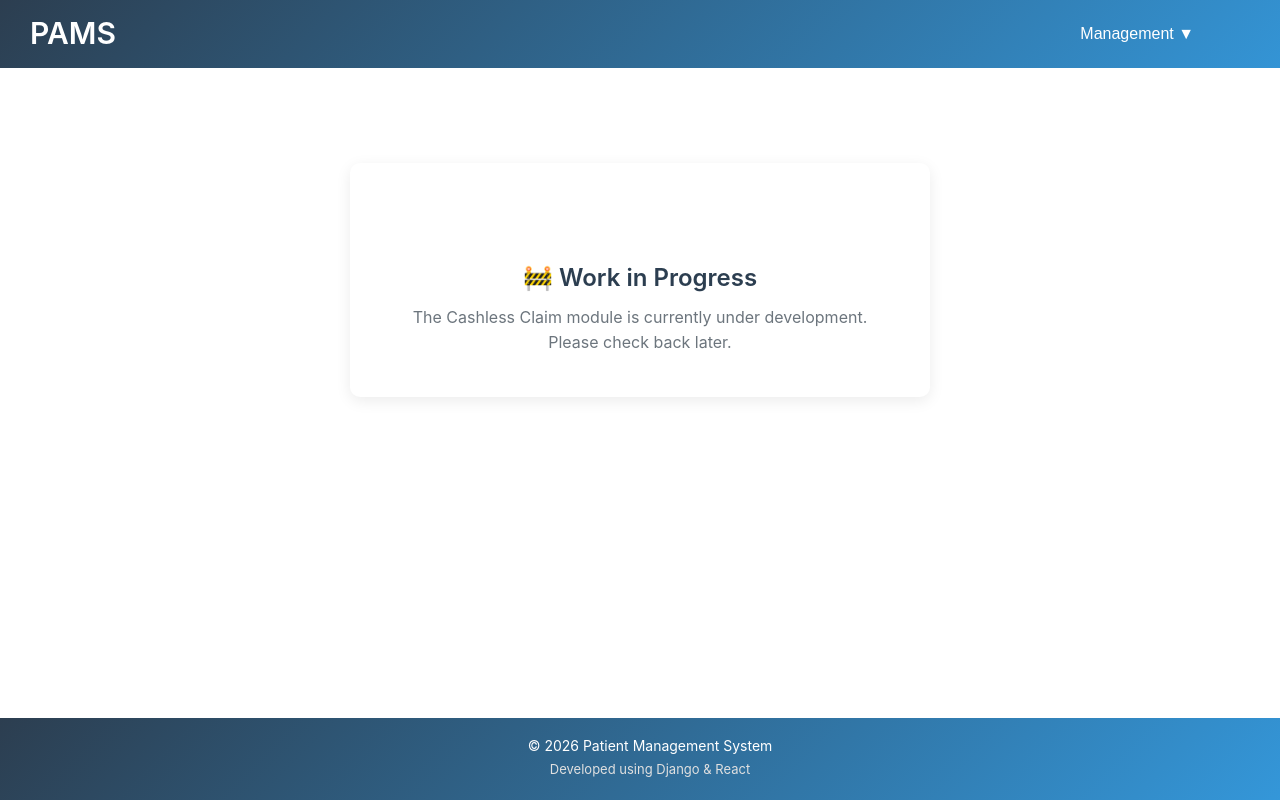
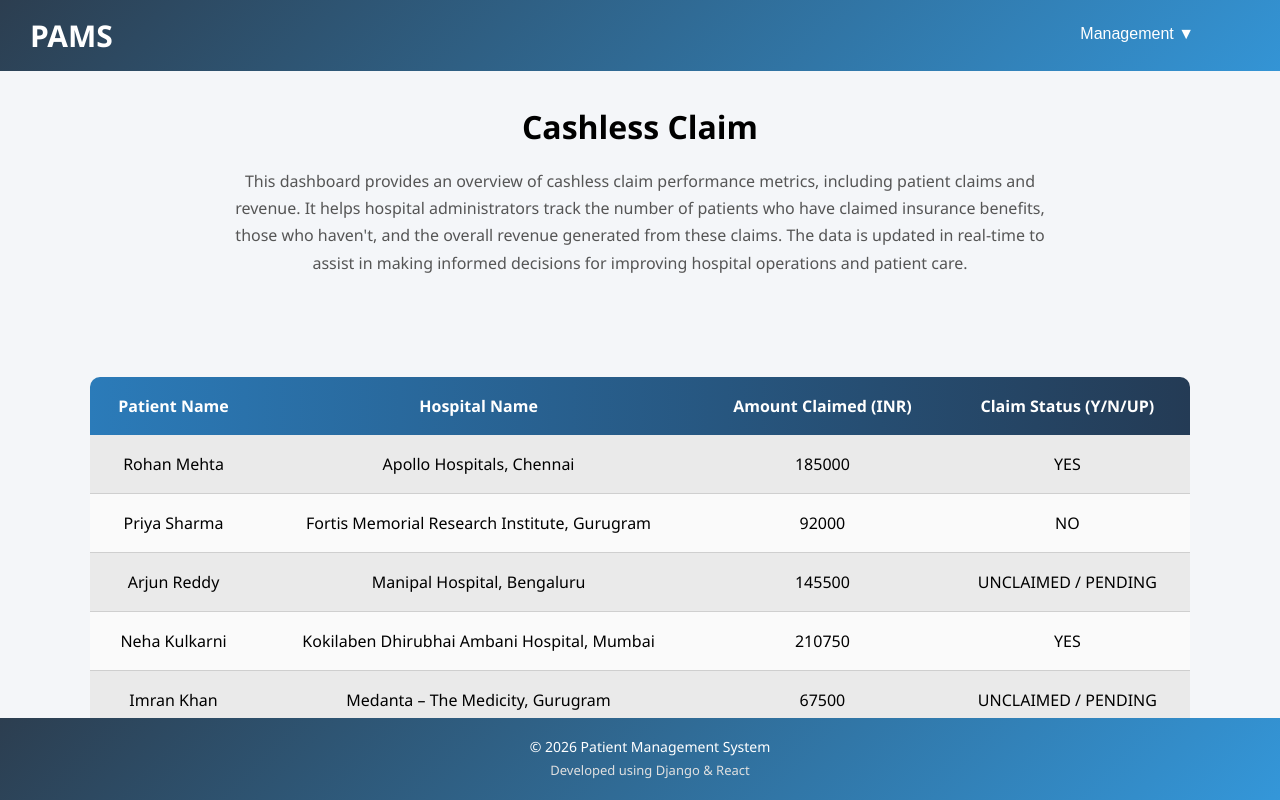
Before and after one commit to gopal0681/patient-management, a React (Create React App) app in the folder frontend/: page /cashless-claim in a window 1280 px wide. Built offline with nearby package versions, Linux system fonts and the light colour scheme; no server answers.

Commit message:
Added additional pages

```diff
--- a/frontend/src/CSS/CashlessClaim.css
+++ b/frontend/src/CSS/CashlessClaim.css
@@ -1,27 +1,47 @@
-.cashless-container {
-  min-height: 70vh;
+body {
+  margin: 0;
+  font-family: 'Segoe UI', Tahoma, Geneva, Verdana, sans-serif;
+  background-color: #f4f6f9;
+}
+
+.row {
+  padding-bottom: 80px;
+  padding-top: 40px;
+  margin: 0;
+  justify-content: center;
+}
+
+.cashlessclaim-header {
+  text-align: center;
+  margin-top: 40px;
+  margin-bottom: 40px;
+  padding: 0 20px;
+}
+
+
+.cashlessclaim-header h1 {
+  font-weight: 600;
+  margin-bottom: 20px;
+}
+
+
+.cashlessclaim-header p {
+  max-width: 850px;
+  margin: 0 auto;
+  line-height: 1.7;
+  font-size: 16px;
+  color: #555;
+}
+
+
+.table-container {
+  width: 100%;
   display: flex;
   justify-content: center;
-  align-items: center;
+  margin-bottom: 60px;
 }
 
-.cashless-card {
-  background: #ffffff;
-  padding: 40px;
-  border-radius: 10px;
-  text-align: center;
-  box-shadow: 0 4px 15px rgba(0, 0, 0, 0.08);
-  max-width: 500px;
+.table-container .table {
   width: 100%;
+  max-width: 1100px;
 }
-
-.cashless-card h2 {
-  color: #2c3e50;
-  margin-bottom: 15px;
-  font-weight: 600;
-}
-
-.cashless-card p {
-  color: #6c757d;
-  margin: 5px 0;
-}
--- a/frontend/src/CSS/Hospital.css
+++ b/frontend/src/CSS/Hospital.css
@@ -1,27 +1,47 @@
-.hospital-management-container {
-  min-height: 70vh;
+body {
+  margin: 0;
+  font-family: 'Segoe UI', Tahoma, Geneva, Verdana, sans-serif;
+  background-color: #f4f6f9;
+}
+
+.row {
+  padding-bottom: 80px;
+  padding-top: 40px;
+  margin: 0;
+  justify-content: center;
+}
+
+.hospital-management-header {
+  text-align: center;
+  margin-top: 40px;
+  margin-bottom: 40px;
+  padding: 0 20px;
+}
+
+
+.hospital-management-header h1 {
+  font-weight: 600;
+  margin-bottom: 20px;
+}
+
+
+.hospital-management-header p {
+  max-width: 850px;
+  margin: 0 auto;
+  line-height: 1.7;
+  font-size: 16px;
+  color: #555;
+}
+
+
+.table-container {
+  width: 100%;
   display: flex;
   justify-content: center;
-  align-items: center;
+  margin-bottom: 60px;
 }
 
-.hospital-management-card {
-  background: #ffffff;
-  padding: 40px;
-  border-radius: 10px;
-  text-align: center;
-  box-shadow: 0 4px 15px rgba(0, 0, 0, 0.08);
-  max-width: 500px;
+.table-container .table {
   width: 100%;
+  max-width: 1100px;
 }
-
-.hospital-management-container h2 {
-  color: #2c3e50;
-  margin-bottom: 15px;
-  font-weight: 600;
-}
-
-.hospital-management-card p {
-  color: #6c757d;
-  margin: 5px 0;
-}
--- a/frontend/src/CSS/Reimbursement.css
+++ b/frontend/src/CSS/Reimbursement.css
@@ -1,27 +1,47 @@
-.reimbursement-container {
-  min-height: 70vh;
+body {
+  margin: 0;
+  font-family: 'Segoe UI', Tahoma, Geneva, Verdana, sans-serif;
+  background-color: #f4f6f9;
+}
+
+.row {
+  padding-bottom: 80px;
+  padding-top: 40px;
+  margin: 0;
+  justify-content: center;
+}
+
+.reimbursement-header {
+  text-align: center;
+  margin-top: 40px;
+  margin-bottom: 40px;
+  padding: 0 20px;
+}
+
+
+.reimbursement-header h1 {
+  font-weight: 600;
+  margin-bottom: 20px;
+}
+
+
+.reimbursement-header p {
+  max-width: 850px;
+  margin: 0 auto;
+  line-height: 1.7;
+  font-size: 16px;
+  color: #555;
+}
+
+
+.table-container {
+  width: 100%;
   display: flex;
   justify-content: center;
-  align-items: center;
+  margin-bottom: 60px;
 }
 
-.reimbursement-card {
-  background: #ffffff;
-  padding: 40px;
-  border-radius: 10px;
-  text-align: center;
-  box-shadow: 0 4px 15px rgba(0, 0, 0, 0.08);
-  max-width: 500px;
+.table-container .table {
   width: 100%;
+  max-width: 1100px;
 }
-
-.reimbursement-card h2 {
-  color: #2c3e50;
-  margin-bottom: 15px;
-  font-weight: 600;
-}
-
-.reimbursement-card p {
-  color: #6c757d;
-  margin: 5px 0;
-}
--- a/frontend/src/Components/Cashlessclaim.js
+++ b/frontend/src/Components/Cashlessclaim.js
@@ -3,16 +3,65 @@ import "../CSS/CashlessClaim.css";
 
 const CashlessClaim = () => {
   return (
-    <div className="cashless-container">
-      <div className="cashless-card">
-        <h2>🚧 Work in Progress</h2>
-        <p>
-          The Cashless Claim module is currently under development.
-        </p>
-        <p>Please check back later.</p>
-      </div>
-    </div>
-  );
+    <div className="row justify-content-center">
+        <div className="col-12 col-md-10 col-lg-9">
+          <div className="cashlessclaim-header">
+          <h1>Cashless Claim</h1>
+          <p>
+            This dashboard provides an overview of cashless claim performance metrics, including patient claims and revenue.
+            It helps hospital administrators track the number of patients who have claimed insurance benefits, those who haven't,
+            and the overall revenue generated from these claims. The data is updated in real-time to assist in making informed
+            decisions for improving hospital operations and patient care.
+          </p>
+          </div>
+        </div>
+        <div className="table-container">
+            <table className="table table-striped table-hover">
+              <thead>
+                <tr>
+                  <th>Patient Name</th>
+                  <th>Hospital Name</th>
+                  <th>Amount Claimed (INR)</th>
+                  <th>Claim Status (Y/N/UP)</th>
+                </tr>
+              </thead>
+
+              <tbody>
+                 <tr>
+                  <td>Rohan Mehta</td>
+                  <td>Apollo Hospitals, Chennai</td>
+                  <td>185000</td>
+                  <td>YES</td>
+                </tr>
+                <tr>
+                  <td>Priya Sharma</td>
+                  <td>Fortis Memorial Research Institute, Gurugram</td>
+                  <td>92000</td>
+                  <td>NO</td>
+                </tr>
+                <tr>
+                  <td>Arjun Reddy</td>
+                  <td>Manipal Hospital, Bengaluru</td>
+                  <td>145500</td>
+                  <td>UNCLAIMED / PENDING</td>
+                </tr>
+                <tr>
+                  <td>Neha Kulkarni</td>
+                  <td>Kokilaben Dhirubhai Ambani Hospital, Mumbai</td>
+                  <td>210750</td>
+                  <td>YES</td>
+                </tr>
+                <tr>
+                  <td>Imran Khan</td>
+                  <td>Medanta – The Medicity, Gurugram</td>
+                  <td>67500</td>
+                  <td>UNCLAIMED / PENDING</td>
+                </tr>
+              </tbody>
+            </table>
+          </div>
+        </div>
+ );
 };
 
 export default CashlessClaim;
--- a/frontend/src/Components/HopitalManagement.js
+++ b/frontend/src/Components/HopitalManagement.js
@@ -3,16 +3,65 @@ import "../CSS/Hospital.css";
 
 const HospitalManagement = () => {
   return (
-    <div className="hospital-management-container">
-      <div className="hospital-management-card">
-        <h2>🚧 Work in Progress</h2>
-        <p>
-          The Hospital Management module is currently under development.
-        </p>
-        <p>Please check back later.</p>
-      </div>
-    </div>
-  );
+    <div className="row justify-content-center">
+        <div className="col-12 col-md-10 col-lg-9">
+          <div className="hospital-management-header">
+          <h1>Hospital Management</h1>
+          <p>
+            This dashboard provides an overview of hospital performance metrics, including patient claims and revenue.
+            It helps hospital administrators track the number of patients who have claimed insurance benefits, those who haven't,
+            and the overall revenue generated from these claims. The data is updated in real-time to assist in making informed
+            decisions for improving hospital operations and patient care.
+          </p>
+          </div>
+        </div>
+        <div className="table-container">
+            <table className="table table-striped table-hover">
+              <thead>
+                <tr>
+                  <th>Hospital Name</th>
+                  <th>Patients Claimed</th>
+                  <th>Patients Unclaimed</th>
+                  <th>Overall Revenue (INR)</th>
+                </tr>
+              </thead>
+
+              <tbody>
+                  <tr>
+                    <td>Sunrise Multispecialty Hospital</td>
+                    <td>1,248</td>
+                    <td>132</td>
+                    <td>₹ 3,42,75,000</td>
+                  </tr>
+                  <tr>
+                    <td>Green Valley Medical Center</td>
+                    <td>982</td>
+                    <td>87</td>
+                    <td>₹ 2,58,40,500</td>
+                  </tr>
+                  <tr>
+                    <td>CityCare Super Specialty Hospital</td>
+                    <td>1,564</td>
+                    <td>214</td>
+                    <td>₹ 4,96,12,300</td>
+                  </tr>
+                  <tr>
+                    <td>Lifeline Community Hospital</td>
+                    <td>743</td>
+                    <td>65</td>
+                    <td>₹ 1,89,73,850</td>
+                  </tr>
+                  <tr>
+                    <td>Harmony Health Institute</td>
+                    <td>1,126</td>
+                    <td>104</td>
+                    <td>₹ 3,15,68,920</td>
+                  </tr>
+              </tbody>
+            </table>
+          </div>
+        </div>
+ );
 };
 
 export default HospitalManagement;
--- a/frontend/src/Components/Reimbursement.js
+++ b/frontend/src/Components/Reimbursement.js
@@ -3,16 +3,65 @@ import "../CSS/Reimbursement.css";
 
 const Reimbursement = () => {
   return (
-    <div className="reimbursement-container">
-      <div className="reimbursement-card">
-        <h2>🚧 Work in Progress</h2>
-        <p>
-          The Reimbursement Claim module is currently under development.
-        </p>
-        <p>Please check back later.</p>
-      </div>
-    </div>
-  );
+    <div className="row justify-content-center">
+        <div className="col-12 col-md-10 col-lg-9">
+          <div className="reimbursement-header">
+          <h1>Reimbursement Claim</h1>
+          <p>
+            This dashboard provides an overview of reimbursement claim performance metrics, including patient claims and revenue.
+            It helps hospital administrators track the number of patients who have claimed insurance benefits, those who haven't,
+            and the overall revenue generated from these claims. The data is updated in real-time to assist in making informed
+            decisions for improving hospital operations and patient care.
+          </p>
+          </div>
+        </div>
+        <div className="table-container">
+            <table className="table table-striped table-hover">
+              <thead>
+                <tr>
+                  <th>Patient Name</th>
+                  <th>Hospital Name</th>
+                  <th>Amount Claimed (INR)</th>
+                  <th>Claim Status (Y/N/UP)</th>
+                </tr>
+              </thead>
+
+              <tbody>
+                 <tr>
+                  <td>Anjali Verma</td>
+                  <td>Max Super Speciality Hospital, Saket</td>
+                  <td>158300</td>
+                  <td>YES</td>
+                </tr>
+                <tr>
+                  <td>Siddharth Nair</td>
+                  <td>Aster CMI Hospital, Bengaluru</td>
+                  <td>88450</td>
+                  <td>UNCLAIMED / PENDING</td>
+                </tr>
+                <tr>
+                  <td>Meera Iyer</td>
+                  <td>Ruby Hall Clinic, Pune</td>
+                  <td>132900</td>
+                  <td>NO</td>
+                </tr>
+                <tr>
+                  <td>Karan Malhotra</td>
+                  <td>Sir Ganga Ram Hospital, New Delhi</td>
+                  <td>247600</td>
+                  <td>YES</td>
+                </tr>
+                <tr>
+                  <td>Farhan Ali</td>
+                  <td>Care Hospitals, Hyderabad</td>
+                  <td>71980</td>
+                  <td>UNCLAIMED / PENDING</td>
+                </tr>
+              </tbody>
+            </table>
+          </div>
+        </div>
+ );
 };
 
 export default Reimbursement;
```
Also changed, not shown: frontend/src/Components/Layout.js (line endings or trailing spaces).
